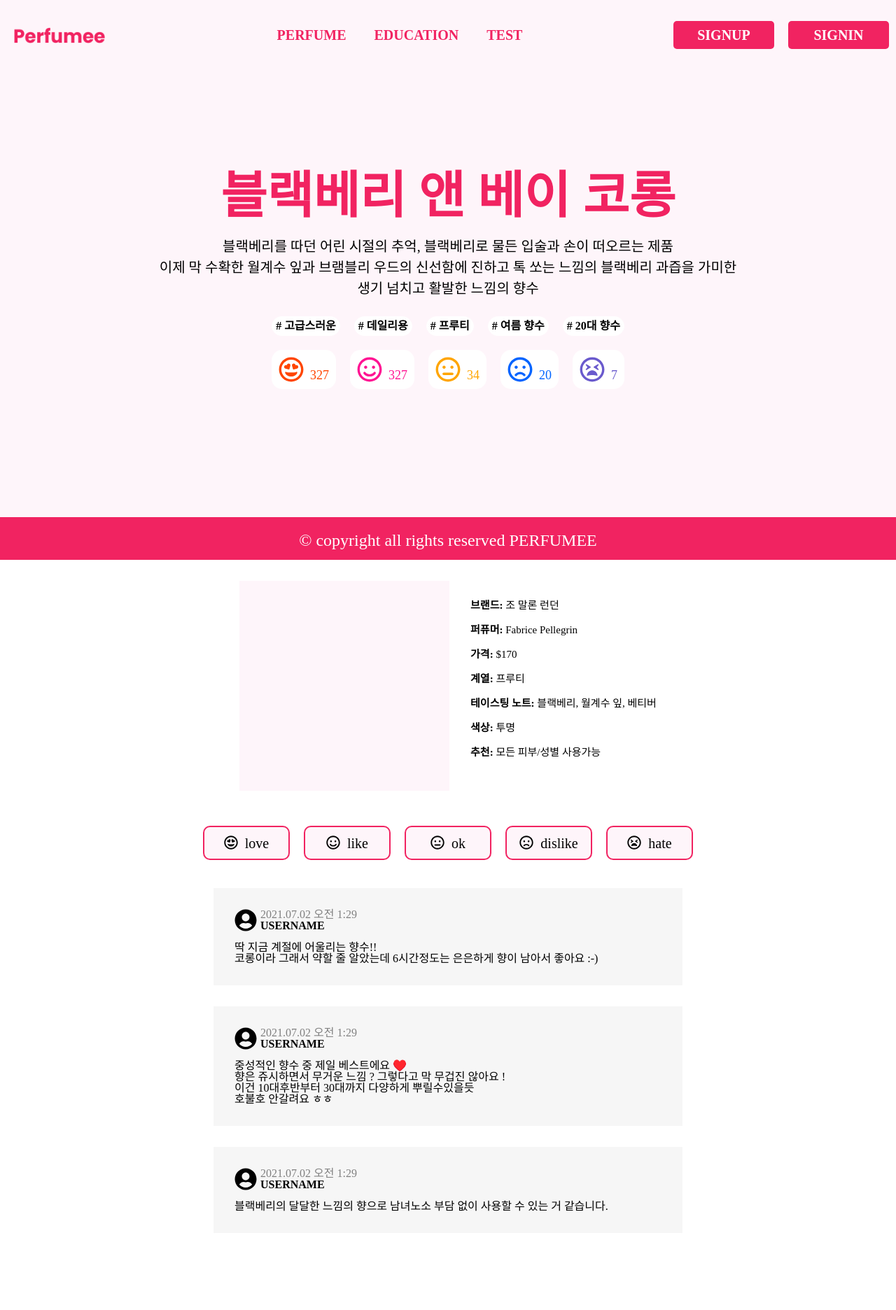
After one commit to SuyeonSun/gibume, a Django app: page /product/ in a window 1280 px wide. The commit adds this page. Shown: the whole page at 70% size. Run offline with Django 3.2, Linux system fonts and the light colour scheme; some libraries are stand-ins or nearby versions.

Commit message:
create  product.html

```diff
--- a/pjgibume/gibumeapp/static/css/home.css
+++ b/pjgibume/gibumeapp/static/css/home.css
@@ -100,6 +100,7 @@
 .landingMessage {
     text-align: center;
 }
+
 .landingMessage span {
     display: block;
     font-size: 24px;
--- /dev/null
+++ b/pjgibume/gibumeapp/static/css/product.css
@@ -0,0 +1,255 @@
+.homeWrapper {
+    width: 100%;
+    height: auto;
+}
+
+.homeLandingTop {
+    width: 100%;
+    height: 100vh;
+    background-color: #fef5fa;
+    display: flex;
+    align-items: center;
+    justify-content: center;
+    flex-direction: column;
+}
+
+.baseHeader {
+    position: fixed;
+    display: flex;
+    align-items: center;
+    justify-content: space-between;
+    top: 0;
+    z-index: 1000;
+    width: 100%;
+    display: flex;
+    height: 100px;
+    background-color: #fef5fa;
+    /* border: 1px solid red; */
+}
+
+.logoImg {
+    display: block;
+    /* border: 1px solid red; */
+    width: 130px;
+    height: 23px;
+    margin-left: 20px;
+}
+
+.menuWrapper {
+    display: flex;
+    justify-content: space-around;
+    align-items: center;
+    margin-left: 40px;
+}
+
+.menuWrapper .menuItem {
+    font-size: 20px;
+    font-weight: 800;
+    color: #f12361;
+    margin: 0 20px;
+}
+
+.buttonWrapper {
+    display: flex;
+    /* justify-content: space-around; */
+    /* border: 1px solid red; */
+    align-items: center;
+    /* width: 20%; */
+}
+
+.buttonWrapper .buttonItem {
+    display: flex;
+    align-items: center;
+    justify-content: center;
+    background-color: #f12361;
+    border-radius: 5px;
+    height: 30px;
+    width: 140px;
+    font-size: 20px;
+    font-weight: 600;
+    color: #ffffff;
+    padding: 5px 2px;
+    margin: 0 10px;
+}
+
+.baseFooter {
+    width: 100%;
+    height: 7vh;
+    background-color: #f12361;
+    position: fixed;
+    bottom: 0;
+    display: flex;
+    align-items: center;
+    justify-content: center;
+    color: #fff;
+    font-size: 24px;
+    font-weight: 200;
+    padding-top: 5px;
+}
+
+.landingTitle {
+    margin-top: 20px;
+}
+
+.landingTitle span {
+    display: flex;
+    justify-content: center;
+    margin-bottom: 10px;
+    font-size: 20px;
+    /* font-weight: 600; */
+}
+
+.tag {
+    display: flex;
+    justify-content: center;
+    margin-top: 20px;
+    font-weight: 600;
+}
+
+.tag span {
+    background-color: #ffffff;
+    margin-left: 10px;
+    margin-right: 10px;
+    padding: 5px;
+    border: 1px solid #ffffff;
+    border-radius: 15px;
+}
+
+.love_to_hate {
+    display: flex;
+    justify-content: center;
+    margin-top: 20px;
+    align-items: center;
+}
+
+.love_to_hate span {
+    font-size: large;
+    margin-left: 10px;
+    margin-right: 10px;
+    padding: 5px;
+    background-color: #ffffff;
+    border-radius: 15px;
+    padding: 10px;
+}
+
+.landingMessage {
+    text-align: center;
+    margin-bottom: 5px;
+}
+
+.landingMessage span {
+    display: block;
+    font-size: 72px;
+    /* font-size: 45px; */
+    font-weight: 800;
+    color: #f12361;
+    margin: 0 auto;
+}
+
+.homeLandingContents {
+    /* display: flex;
+    justify-content: center; */
+    height: auto;
+    margin-bottom: 10vh;
+}
+
+.contentsItem {
+    display: flex;
+    justify-content: center;
+    align-items: center;
+    padding: 30px;
+}
+
+.product_image {
+    /* float: left; */
+    /* width: 50%; */
+    width: 300px;
+    height: 300px;
+    background-color: #fef5fa;
+    margin-right: 30px;
+}
+
+/* .description {
+    float: right;
+    width: 50%;
+} */
+
+.description ul {
+    list-style: none;
+}
+
+.description li {
+    margin-bottom: 20px;
+    font-size: 15px;
+
+}
+
+/* .contentsItem span {
+    font-size: 18px;
+    font-weight: 200;
+    color: #f12361;
+} */
+
+.button_love_to_hate {
+    display: flex;
+    justify-content: center;
+    margin-top: 20px;
+    align-items: center;
+}
+
+.button_love_to_hate .icon {
+    font-size: 20px;
+    margin-left: 10px;
+    margin-right: 10px;
+    padding: 5px;
+    background-color: #fef5fa;
+    border: 2.5px solid #f12361;
+    border-radius: 10px;
+    padding: 10px;
+    width: 100px;
+    height: 25px;
+    margin-bottom: 40px;
+}
+
+.icon {
+    display: flex;
+    align-items: center;
+    justify-content: center;
+}
+
+.user {
+    display: flex;
+    align-items: center;
+    margin-bottom: 15px;
+}
+
+.user_info {
+    display: flex;
+    flex-direction: column;
+}
+
+.user_info span {
+    margin-left: 5px;
+}
+
+.CommentWrapper {
+    display: flex;
+    align-items: center;
+    justify-content: center;
+}
+
+.comments {
+    background-color: #F6F6F6;
+    width: 50%;
+    height: auto;
+    padding-top: 30px;
+    padding-left: 30px;
+    padding-bottom: 30px;
+    margin-bottom: 30px;
+}
+
+
+.user_content {
+    display: flex;
+    align-items: center;
+}
--- /dev/null
+++ b/pjgibume/gibumeapp/templates/product.html
@@ -0,0 +1,161 @@
+{% load static %}
+<!DOCTYPE html>
+<html lang="en">
+
+<head>
+    <meta charset="UTF-8" />
+    <meta http-equiv="X-UA-Compatible" content="IE=edge" />
+    <meta name="viewport" content="width=device-width, initial-scale=1.0" />
+    <link rel="stylesheet" href='{% static "css/reset.css" %}' />
+    <link rel="stylesheet" href='{% static "css/product.css" %}' />
+    <title>Document</title>
+    <script src="https://use.fontawesome.com/releases/v5.2.0/js/all.js"></script>
+</head>
+
+<body>
+    <div class="homeWrapper">
+        <!-- 헤더 -->
+        <div class="baseHeader">
+            <img class="logoImg" src="../static/img/logo.png" alt="" />
+            <div class="menuWrapper">
+                <div class="menuItem">PERFUME</div>
+                <div class="menuItem">EDUCATION</div>
+                <div class="menuItem">TEST</div>
+            </div>
+            <div class="buttonWrapper">
+                <div class="buttonItem">SIGNUP</div>
+                <div class="buttonItem">SIGNIN</div>
+            </div>
+        </div>
+        <div class="homeLandingTop">
+            <!-- 향수 이름 -->
+            <div class="landingMessage">
+                <span>블랙베리 앤 베이 코롱</span>
+            </div>
+            <!-- 향수 설명 -->
+            <div class="landingTitle">
+                <span>블랙베리를 따던 어린 시절의 추억, 블랙베리로 물든 입술과 손이 떠오르는 제품 </span>
+                <span>이제 막 수확한 월계수 잎과 브램블리 우드의 신선함에 진하고 톡 쏘는 느낌의 블랙베리 과즙을 가미한</span>
+                <span>생기 넘치고 활발한 느낌의 향수</span>
+            </div>
+            <!-- 태그 -->
+            <div class="tag">
+                <span># 고급스러운</span>
+                <span># 데일리용</span>
+                <span># 프루티</span>
+                <span># 여름 향수</span>
+                <span># 20대 향수</span>
+            </div>
+            <!-- 선호도 -->
+            <div class="love_to_hate">
+                <span style="color:orangered"><i class="far fa-grin-hearts fa-2x"></i>&nbsp; 327</span>
+                <span style="color:#FF1493"><i class="far fa-smile fa-2x"></i>&nbsp; 327</span>
+                <span style="color:#FFA500"><i class="far fa-meh fa-2x"></i>&nbsp; 34</span>
+                <span style="color:#0064FF"><i class="far fa-frown fa-2x"></i>&nbsp; 20</span>
+                <span style="color: #6A5ACD;"><i class="far fa-tired fa-2x"></i>&nbsp; 7</span>
+            </div>
+        </div>
+
+        <div class="homeLandingContents">
+            <div class="contentsItem">
+                <div class="product_image" src=""></div>
+                <div class="description">
+                    <ul>
+                        <!-- 향수 설명 -->
+                        <li><span style="font-weight: bold;">브랜드:</span> 조 말론 런던</li>
+                        <li><span style="font-weight: bold;">퍼퓨머:</span> Fabrice Pellegrin</li>
+                        <li><span style="font-weight: bold;">가격:</span> $170</li>
+                        <li><span style="font-weight: bold;">계열:</span> 프루티</li>
+                        <li><span style="font-weight: bold;">테이스팅 노트:</span> 블랙베리, 월계수 잎, 베티버</li>
+                        <li><span style="font-weight: bold;">색상:</span> 투명</li>
+                        <li><span style="font-weight: bold;">추천:</span> 모든 피부/성별 사용가능</li>
+                    </ul>
+                </div>
+            </div>
+            <!-- 선호도 버튼 -->
+            <div class="button_love_to_hate">
+                <div class="icon">
+                    <div><i class="far fa-grin-hearts"></i></div><span>&nbsp;&nbsp;love</span>
+                </div>
+                <div class="icon">
+                    <div><i class="far fa-smile"></i></div><span>&nbsp;&nbsp;like</span>
+                </div>
+                <div class="icon">
+                    <div><i class="far fa-meh"></i></div><span>&nbsp;&nbsp;ok</span>
+                </div>
+                <div class="icon">
+                    <div><i class="far fa-frown"></i></div><span>&nbsp;&nbsp;dislike</span>
+                </div>
+                <div class="icon">
+                    <div><i class="far fa-tired"></i></div><span>&nbsp;&nbsp;hate</span>
+                </div>
+            </div>
+
+            <!-- 댓글 -->
+            <div class="CommentWrapper">
+                <div class="comments">
+                    <div class="user">
+                        <div><i class="fas fa-user-circle fa-2x"></i></div>
+                        <div class="user_info">
+                            <span class="date" style="color: grey;">2021.07.02 오전 1:29</span>
+                            <span class="name" style="font-weight: 600;">USERNAME</span>
+                        </div>
+                    </div>
+
+                    <div class="user_content">
+                        <div class="text">
+                            딱 지금 계절에 어울리는 향수!!<br>
+                            코롱이라 그래서 약할 줄 알았는데 6시간정도는 은은하게 향이 남아서 좋아요 :-)
+                        </div>
+                    </div>
+                </div>
+            </div>
+
+            <div class="CommentWrapper">
+                <div class="comments">
+                    <div class="user">
+                        <div><i class="fas fa-user-circle fa-2x"></i></div>
+                        <div class="user_info">
+                            <span class="date" style="color: grey;">2021.07.02 오전 1:29</span>
+                            <span class="name" style="font-weight: 600;">USERNAME</span>
+                        </div>
+                    </div>
+
+                    <div class="user_content">
+                        <div class="text">
+                            중성적인 향수 중 제일 베스트에요 ♥️<br>
+                            향은 쥬시하면서 무거운 느낌 ? 그렇다고 막 무겁진 않아요 !<br>
+                            이건 10대후반부터 30대까지 다양하게 뿌릴수있을듯<br>
+                            호불호 안갈려요 ㅎㅎ
+                        </div>
+                    </div>
+                </div>
+            </div>
+
+            <div class="CommentWrapper">
+                <div class="comments">
+                    <div class="user">
+                        <div><i class="fas fa-user-circle fa-2x"></i></div>
+                        <div class="user_info">
+                            <span class="date" style="color: grey;">2021.07.02 오전 1:29</span>
+                            <span class="name" style="font-weight: 600;">USERNAME</span>
+                        </div>
+                    </div>
+
+                    <div class="user_content">
+                        <div class="text">
+                            블랙베리의 달달한 느낌의 향으로 남녀노소 부담 없이 사용할 수 있는 거 같습니다.
+                        </div>
+                    </div>
+                </div>
+            </div>
+        </div>
+
+        <!-- footer -->
+        <div class="baseFooter">
+            <span>&copy; copyright all rights reserved PERFUMEE</span>
+        </div>
+
+</body>
+
+</html>
--- a/pjgibume/gibumeapp/views.py
+++ b/pjgibume/gibumeapp/views.py
@@ -1,5 +1,14 @@
 from django.shortcuts import render
 
 # Create your views here.
+
+
 def home(request):
-    return render(request,'home.html')
+    return render(request, 'home.html')
+
+
+def detail(request):
+    return render(request, 'detail.html')
+
+def product(request):
+    return render(request, 'product.html')
--- a/pjgibume/pjgibume/urls.py
+++ b/pjgibume/pjgibume/urls.py
@@ -20,4 +20,6 @@ from gibumeapp.views import *
 urlpatterns = [
     path('admin/', admin.site.urls),
     path('',home,name="home"),
+    path('detail/',detail,name="detail"),
+    path('product/',product,name="product"),
 ]
```
Also changed, not shown: pjgibume/gibumeapp/static/css/detail.css (added, +141 -0 lines), pjgibume/gibumeapp/static/css/reset.css (+8 -2 lines), pjgibume/gibumeapp/templates/detail.html (added, +90 -0 lines). Lines whose indentation alone changed are shown as unchanged.
